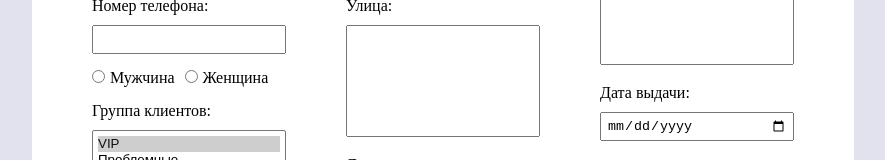
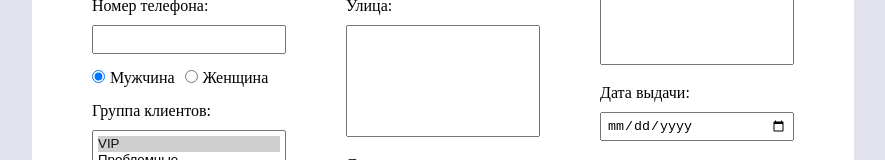
Before and after one commit to aGants/create-client, a Vue app: page / in a window 1280 px wide. Shown: the part 431-591 px from the top of the page, without its empty margins (197-1082 px from the left). Built offline with nearby package versions, Linux system fonts and the light colour scheme.

Commit message:
vue radio

```diff
--- a/src/components/clients.vue
+++ b/src/components/clients.vue
@@ -28,10 +28,10 @@
       </div>
 
       <div class="form-group">
-        <input name='sex' id='male' class="form-group__input_radio" type="radio">
+        <input name='gender' id='male' value='male' v-model='gender' class="form-group__input_radio" type="radio">
         <label for="male" class="form-group__label_radio" checked>Мужчина</label>
 
-        <input name='sex' id='female' class="form-group__input_radio" type="radio">
+        <input name='gender' id='female' value='female' v-model='gender' class="form-group__input_radio" type="radio">
         <label for="female" class="form-group__label_radio">Женщина</label>
       </div>
 
@@ -58,7 +58,7 @@
       </div>
 
       <div class="form-group">
-        <input id='sms' class="form-group__input__checkbox" type="checkbox">
+        <input id='sms' class="form-group__input__checkbox" type="checkbox" v-model='smsDisagree'>
         <label for="sms" class="form-group__label_checkbox">Не отправлять СМС</label>
       </div>
     </div>
@@ -142,6 +142,7 @@ export default {
       name: '',
       middlename: '',
       tel: '',
+      gender: 'male',
       index: '',
       country: '',
       region: '',
@@ -151,6 +152,7 @@ export default {
       series: '',
       number: '',
       issued: '',
+      smsDisagree: false,
       doctor: 'Ivanov',
       doctors: [
         {
```
